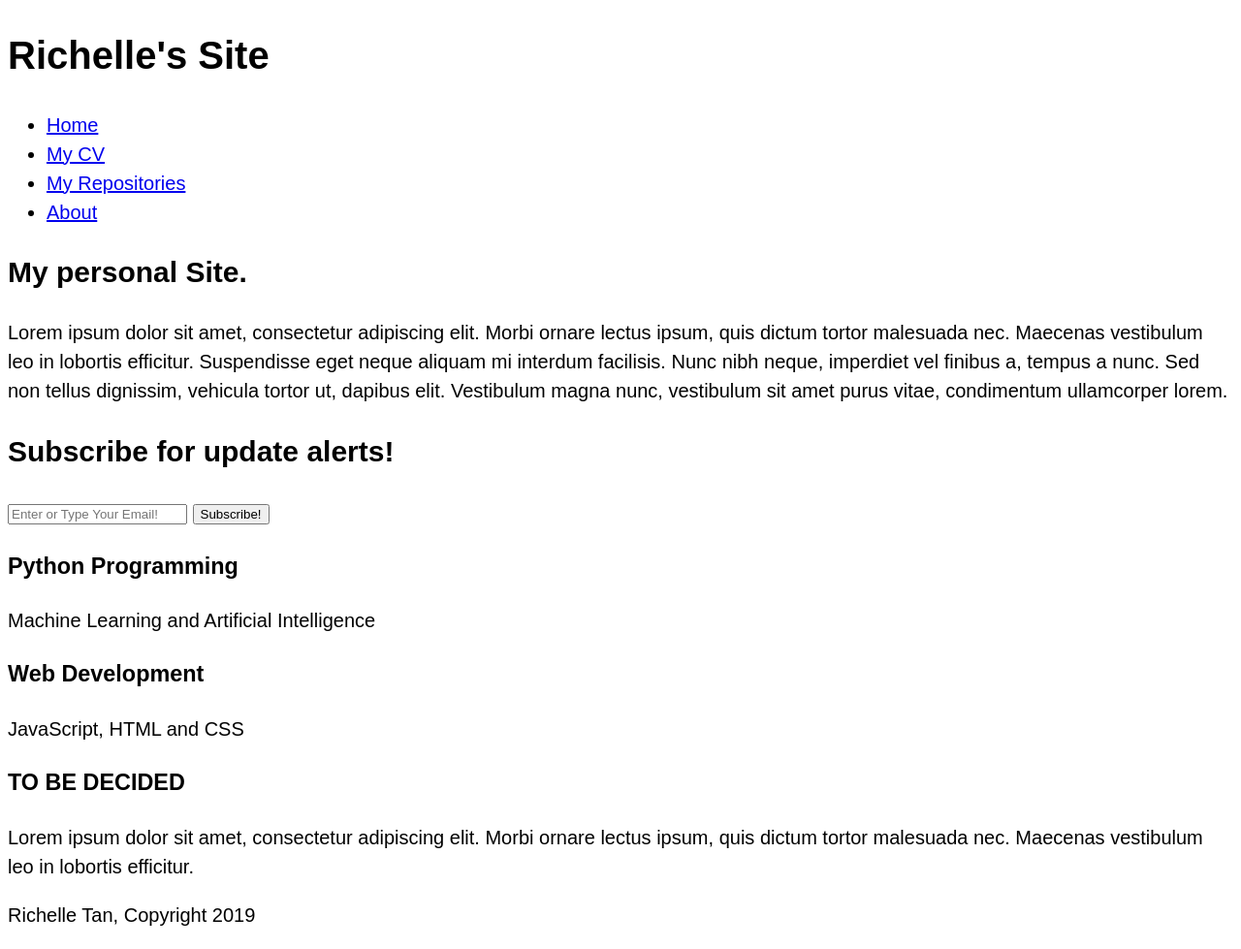
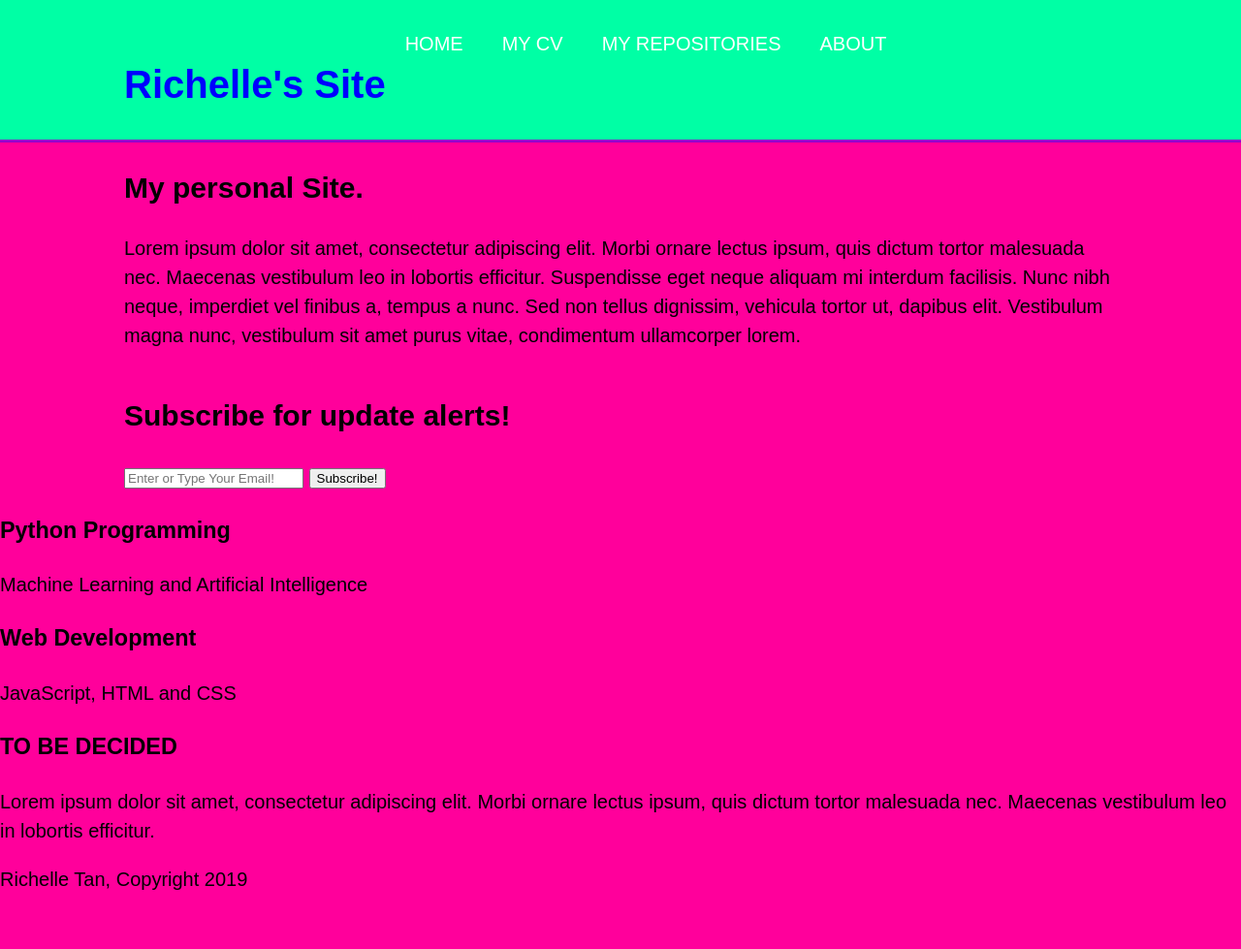
Before and after one commit to RichelleT/DjangoProjects, a Django app: page / in a window 1280 px wide. Shown: the whole page at 97% size. After the commit the page ends 918 px from the top, so only its background shows below. Run offline with Django 3.2, Linux system fonts and the light colour scheme.

Commit message:
Update main.css

```diff
--- a/Project_One/Alpha/static/Alpha/main.css
+++ b/Project_One/Alpha/static/Alpha/main.css
@@ -2,5 +2,47 @@ body {
 	font-family: 'Montserrat', sans-serif;
 	font-size: 20px;
 	line-height: 1.5;
+	padding: 0;
+	margin: 0;
+	background-color: rgb(255,0,155);
+}
 
+/* Global - can be put anywhere */
+.container {
+	width: 80%;
+	margin: auto;
+	overflow: hidden;
 }
+
+header {
+	background-color: rgb(0,255,165);
+	color: rgb(0,0,255);
+	padding-top: 30px;
+	min-height: 70px;
+	border-bottom: rgb(150,0,204) 3px solid;
+}
+
+header a {
+	color: #ffffff;
+	text-decoration: none;
+	text-transform: uppercase;
+	font-size: 20px;
+}
+
+/* Make Menu horizontal */
+header ul {
+	margin: 0;
+	padding: 0;
+}
+
+header li {
+	float: left;
+	display: inline;
+	padding: 0 20px 0 20px;
+}
+
+header #siteName {
+	float: left;
+}
+
+header #siteName
```
